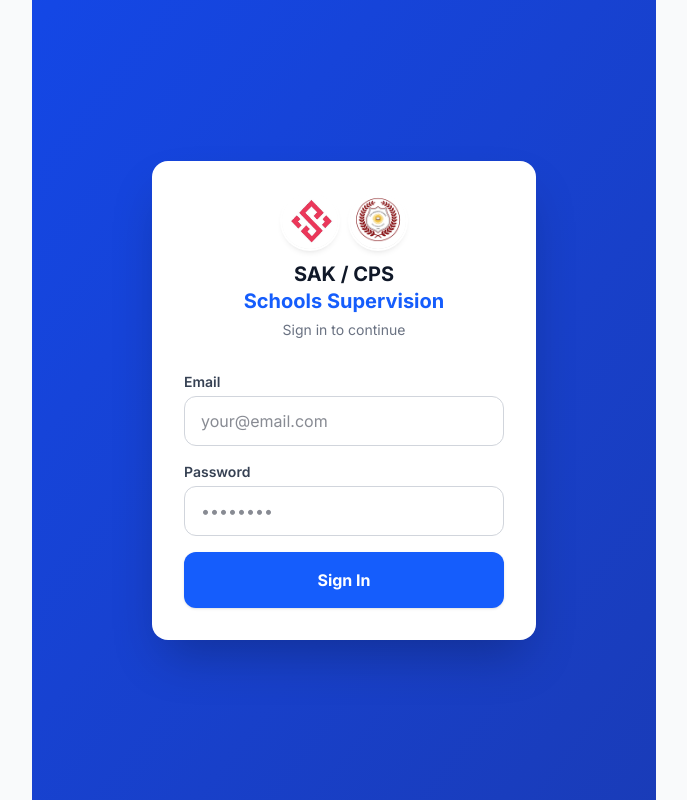
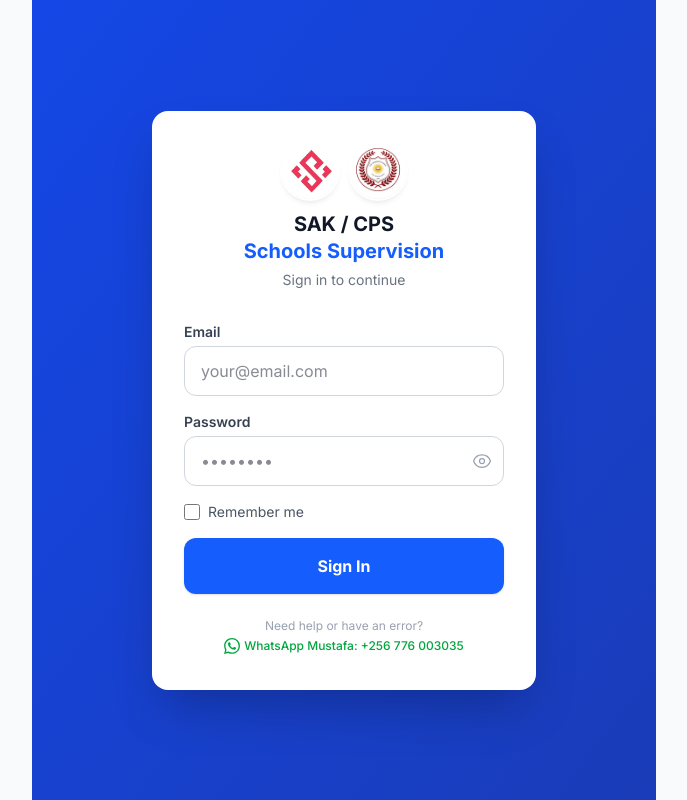
Before and after one commit to mayegamustafa/sak-supervisor, a Next.js app: page /login in a window 1280 px wide. Shown: the whole page, without its empty margins (296-983 px from the left). Built offline with nearby package versions, Linux system fonts and the light colour scheme; no server answers.

Commit message:
Add remember me, show password toggle, and WhatsApp support contact

```diff
--- a/src/app/login/page.tsx
+++ b/src/app/login/page.tsx
@@ -1,6 +1,6 @@
 'use client';
 
-import { useState } from 'react';
+import { useState, useEffect } from 'react';
 import { useRouter } from 'next/navigation';
 import { loginWithEmail } from '@/lib/auth';
 import { getUserProfile } from '@/lib/auth';
@@ -11,13 +11,36 @@ export default function LoginPage() {
   const router = useRouter();
   const [email, setEmail] = useState('');
   const [password, setPassword] = useState('');
+  const [showPassword, setShowPassword] = useState(false);
+  const [rememberMe, setRememberMe] = useState(false);
   const [error, setError] = useState('');
   const [loading, setLoading] = useState(false);
+
+  // Load saved credentials on mount
+  useEffect(() => {
+    try {
+      const saved = localStorage.getItem('sak_remember');
+      if (saved) {
+        const { email: savedEmail, password: savedPassword } = JSON.parse(saved);
+        if (savedEmail) setEmail(savedEmail);
+        if (savedPassword) setPassword(savedPassword);
+        setRememberMe(true);
+      }
+    } catch { /* ignore */ }
+  }, []);
 
   async function handleLogin(e: React.FormEvent) {
     e.preventDefault();
     setError('');
     setLoading(true);
+
+    // Save or clear remembered credentials
+    if (rememberMe) {
+      localStorage.setItem('sak_remember', JSON.stringify({ email, password }));
+    } else {
+      localStorage.removeItem('sak_remember');
+    }
+
     try {
       const cred = await loginWithEmail(email, password);
       // Quick profile check — only validate active status + get role for routing.
@@ -89,16 +112,40 @@ export default function LoginPage() {
 
           <div>
             <label className="mb-1 block text-sm font-semibold text-gray-700">Password</label>
+            <div className="relative">
               <input
-              type="password"
+                type={showPassword ? 'text' : 'password'}
                 value={password}
                 onChange={(e) => setPassword(e.target.value)}
                 placeholder="••••••••"
                 required
                 autoComplete="current-password"
-              className="w-full rounded-xl border border-gray-300 px-4 py-3 text-base focus:border-blue-500 focus:outline-none"
+                className="w-full rounded-xl border border-gray-300 px-4 py-3 pr-12 text-base focus:border-blue-500 focus:outline-none"
               />
+              <button
+                type="button"
+                onClick={() => setShowPassword(!showPassword)}
+                className="absolute right-3 top-1/2 -translate-y-1/2 text-gray-400 hover:text-gray-600"
+                tabIndex={-1}
+              >
+                {showPassword ? (
+                  <svg xmlns="http://www.w3.org/2000/svg" fill="none" viewBox="0 0 24 24" strokeWidth={1.5} stroke="currentColor" className="h-5 w-5"><path strokeLinecap="round" strokeLinejoin="round" d="M3.98 8.223A10.477 10.477 0 0 0 1.934 12c1.292 4.338 5.31 7.5 10.066 7.5.993 0 1.953-.138 2.863-.395M6.228 6.228A10.451 10.451 0 0 1 12 4.5c4.756 0 8.773 3.162 10.065 7.498a10.522 10.522 0 0 1-4.293 5.774M6.228 6.228 3 3m3.228 3.228 3.65 3.65m7.894 7.894L21 21m-3.228-3.228-3.65-3.65m0 0a3 3 0 1 0-4.243-4.243m4.242 4.242L9.88 9.88" /></svg>
+                ) : (
+                  <svg xmlns="http://www.w3.org/2000/svg" fill="none" viewBox="0 0 24 24" strokeWidth={1.5} stroke="currentColor" className="h-5 w-5"><path strokeLinecap="round" strokeLinejoin="round" d="M2.036 12.322a1.012 1.012 0 0 1 0-.639C3.423 7.51 7.36 4.5 12 4.5c4.638 0 8.573 3.007 9.963 7.178.07.207.07.431 0 .639C20.577 16.49 16.64 19.5 12 19.5c-4.638 0-8.573-3.007-9.963-7.178Z" /><path strokeLinecap="round" strokeLinejoin="round" d="M15 12a3 3 0 1 1-6 0 3 3 0 0 1 6 0Z" /></svg>
+                )}
+              </button>
             </div>
+          </div>
+
+          <label className="flex items-center gap-2 cursor-pointer">
+            <input
+              type="checkbox"
+              checked={rememberMe}
+              onChange={(e) => setRememberMe(e.target.checked)}
+              className="h-4 w-4 rounded border-gray-300 text-blue-600 focus:ring-blue-500"
+            />
+            <span className="text-sm text-gray-600">Remember me</span>
+          </label>
 
           <button
             type="submit"
@@ -108,6 +155,20 @@ export default function LoginPage() {
             {loading ? 'Signing in…' : 'Sign In'}
           </button>
         </form>
+
+        {/* Support Contact */}
+        <div className="mt-6 text-center text-xs text-gray-400">
+          <p>Need help or have an error?</p>
+          <a
+            href="https://wa.me/256776003035"
+            target="_blank"
+            rel="noopener noreferrer"
+            className="mt-1 inline-flex items-center gap-1 text-green-600 font-medium hover:underline"
+          >
+            <svg viewBox="0 0 24 24" fill="currentColor" className="h-4 w-4"><path d="M17.472 14.382c-.297-.149-1.758-.867-2.03-.967-.273-.099-.471-.148-.67.15-.197.297-.767.966-.94 1.164-.173.199-.347.223-.644.075-.297-.15-1.255-.463-2.39-1.475-.883-.788-1.48-1.761-1.653-2.059-.173-.297-.018-.458.13-.606.134-.133.298-.347.446-.52.149-.174.198-.298.298-.497.099-.198.05-.371-.025-.52-.075-.149-.669-1.612-.916-2.207-.242-.579-.487-.5-.669-.51-.173-.008-.371-.01-.57-.01-.198 0-.52.074-.792.372-.272.297-1.04 1.016-1.04 2.479 0 1.462 1.065 2.875 1.213 3.074.149.198 2.096 3.2 5.077 4.487.709.306 1.262.489 1.694.625.712.227 1.36.195 1.871.118.571-.085 1.758-.719 2.006-1.413.248-.694.248-1.289.173-1.413-.074-.124-.272-.198-.57-.347m-5.421 7.403h-.004a9.87 9.87 0 0 1-5.031-1.378l-.361-.214-3.741.982.998-3.648-.235-.374a9.86 9.86 0 0 1-1.51-5.26c.001-5.45 4.436-9.884 9.888-9.884 2.64 0 5.122 1.03 6.988 2.898a9.825 9.825 0 0 1 2.893 6.994c-.003 5.45-4.437 9.884-9.885 9.884m8.413-18.297A11.815 11.815 0 0 0 12.05 0C5.495 0 .16 5.335.157 11.892c0 2.096.547 4.142 1.588 5.945L.057 24l6.305-1.654a11.882 11.882 0 0 0 5.683 1.448h.005c6.554 0 11.89-5.335 11.893-11.893a11.821 11.821 0 0 0-3.48-8.413Z"/></svg>
+            WhatsApp Mustafa: +256 776 003035
+          </a>
+        </div>
       </div>
     </div>
   );
```
Lines whose indentation alone changed are shown as unchanged.
